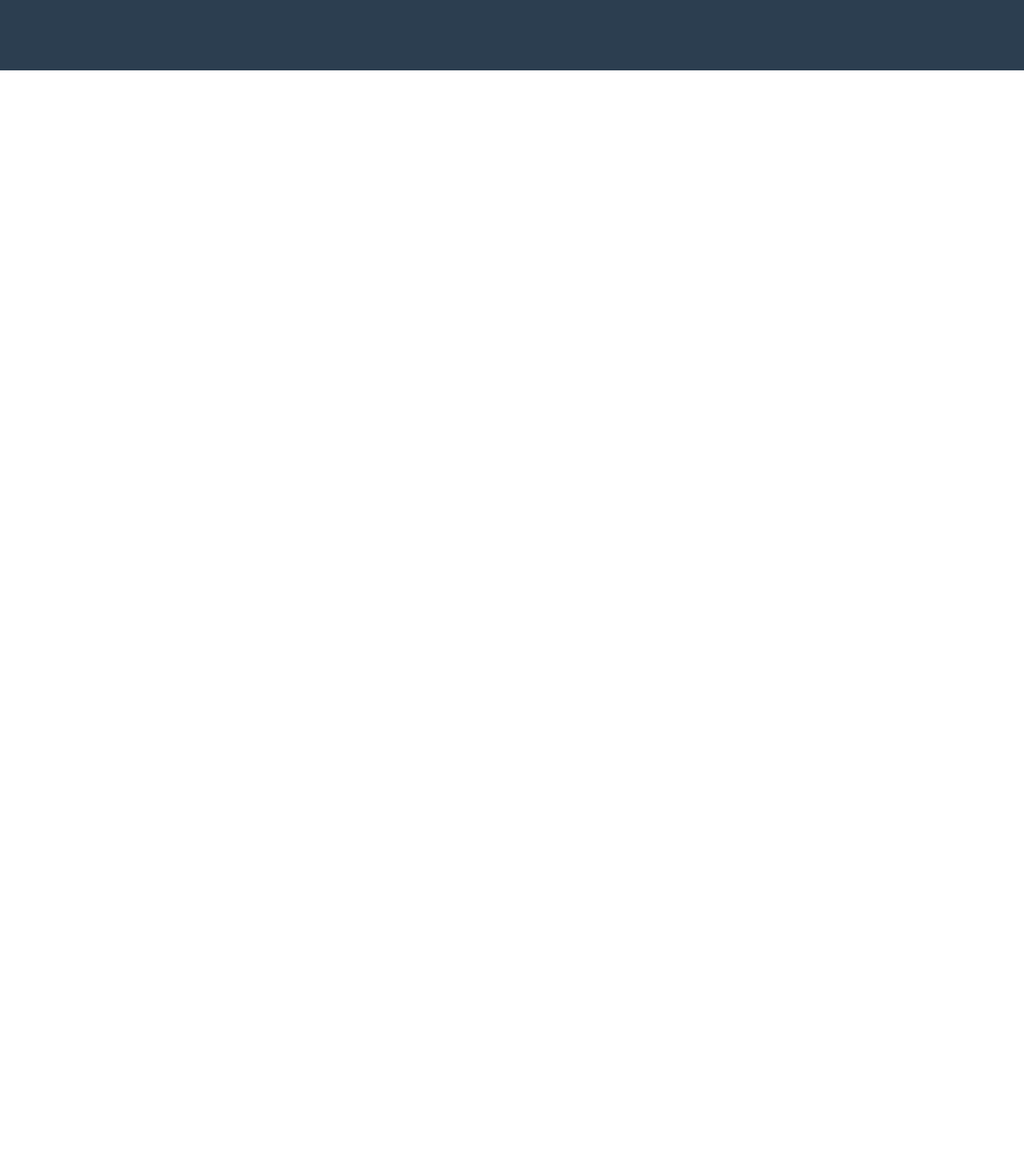
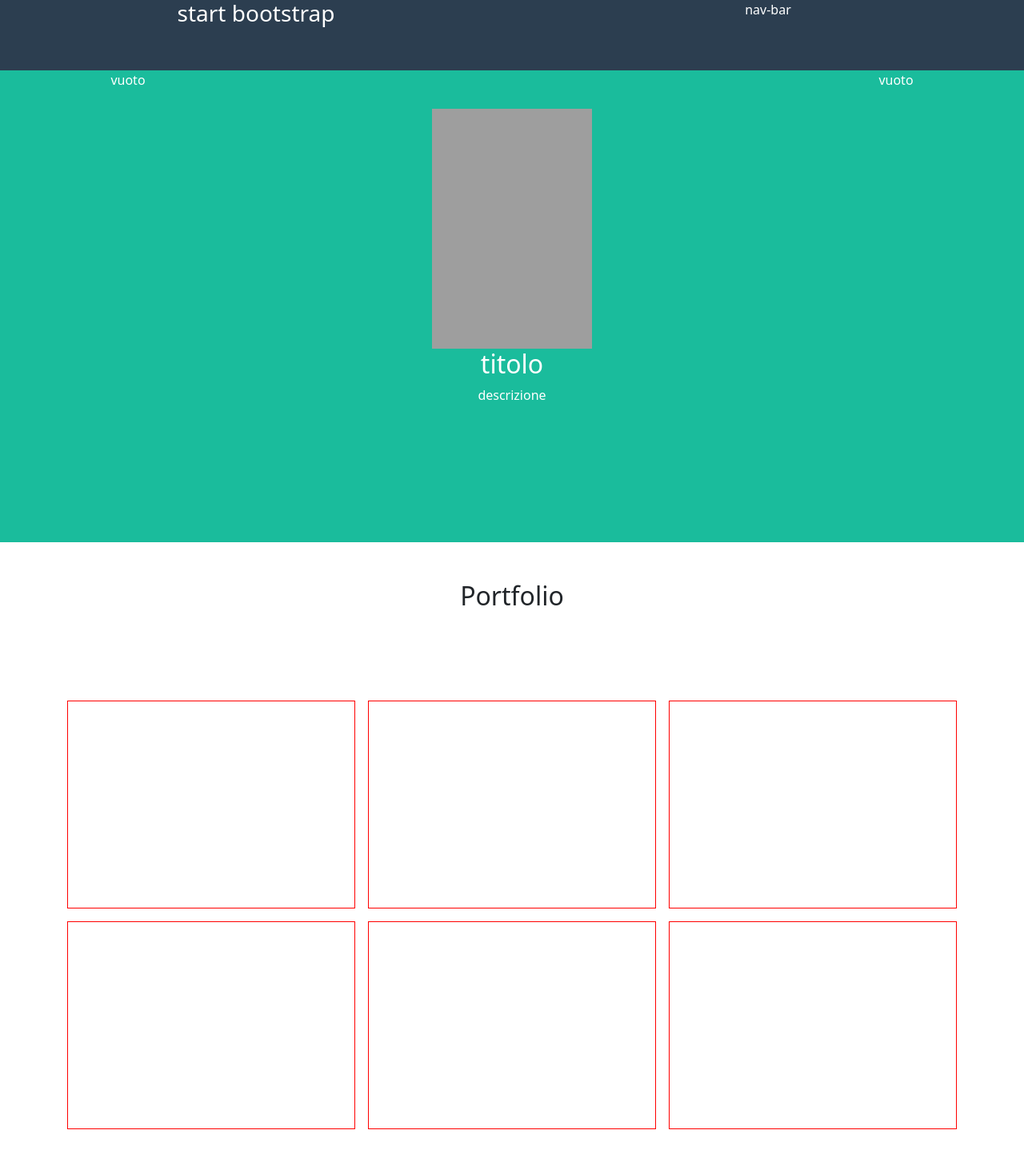
Before and after one commit to Pietrodon/html-css-bootstrap-freelancer, a plain HTML site: page index.html in a window 1280 px wide. Shown: the whole page at 80% size. Before the commit the page ends 800 px from the top, so only its background shows below. Drawn offline with nearby package versions, Linux system fonts and the light colour scheme; grey boxes are pictures that could not be loaded.

Commit message:
creazione nav-bar e primi elementi main

```diff
--- a/index.html
+++ b/index.html
@@ -10,13 +10,47 @@
 </head>
 <body>
     <header>
-        <div class="container-fluid">
-            <div class="row">
-                <div class="col ms_bg-color"></div>
+        <div class="container-fluid ms_bg-grey text-center">
+            <div class="row d-flex justify-content-center">
+                <div class="col-6 ">
+                    <h3>start bootstrap</h3>
+                </div>
+                <div class="col-6 ">
+                    <p>nav-bar</p>
+                </div>
             </div>
         </div>
-
     </header>
+    <main>
+        <div class="container-fluid ms_bg-green">
+            <div class="row text-center">
+                <div class="col-3">vuoto</div>
+                <div class="col-6 py-5">
+                    <img src="https://picsum.photos/200/300" alt="">
+                    <h2>titolo</h2>
+                    <p>descrizione</p>
+                </div>
+                <div class="col-3">vuoto</div>
+            </div>
+        </div>
+        <div class="container-fluid text-center">
+            <div class="row justify-content-center">
+                <div class="col-12 py-5">
+                    <h2>Portfolio</h2>
+                </div>
+            </div>
+        </div>
+        <div class="container text-center">
+            <div class="row py-5 justify-content-center">
+                <div class="col-4 ms_border my-2 mx-2"></div>
+                <div class="col-4 ms_border my-2 mx-2"></div>
+                <div class="col-4 ms_border my-2 mx-2"></div>
+                <div class="col-4 ms_border my-2 mx-2"></div>
+                <div class="col-4 ms_border my-2 mx-2"></div>
+                <div class="col-4 ms_border my-2 mx-2"></div>
+            </div>
+        </div>
+    </main>
 
 </body>
 </html>
--- a/style.css
+++ b/style.css
@@ -1,4 +1,16 @@
-.ms_bg-color{
+
+.ms_bg-grey{
     background-color:rgb(44, 62, 80);
     min-height: 88px;
+    color: white;
 }
+.ms_bg-green{
+    background-color:rgb(26, 188, 156);
+    min-height: 590px;
+    color: white;
+}
+.ms_border{
+    width: 360px;
+    height: 260px;
+    border: 1px solid red;
+}
```
